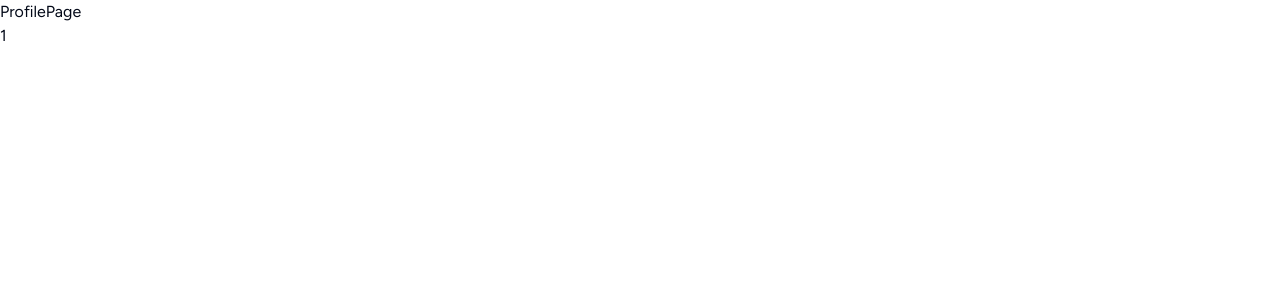
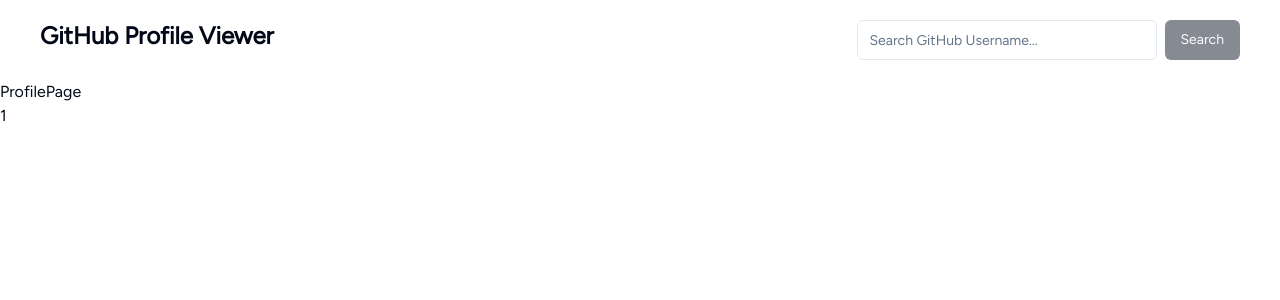
Before and after one commit to ashank2603/aquera-task, a React (Vite) app: page /1 in a window 1280 px wide. Shown: the top 300 px of the page. Built offline with nearby package versions, Linux system fonts and the light colour scheme; no server answers; the HTML template or start-up script is replaced by a standard one.

Commit message:
Add header component with search functionality

```diff
--- a/src/App.tsx
+++ b/src/App.tsx
@@ -1,10 +1,12 @@
 import { BrowserRouter, Route, Routes } from "react-router-dom"
 import ProfilePage from "./pages/ProfilePage"
 import HomePage from "./pages/HomePage"
+import Header from "./components/Header"
 
 function App() {
   return (
     <BrowserRouter>
+      <Header />
       <Routes>
         <Route path="/" element={<HomePage />} />
         <Route path="/:profileId" element={<ProfilePage />} />
--- /dev/null
+++ b/src/components/Header.tsx
@@ -0,0 +1,89 @@
+import { useNavigate } from "react-router-dom"
+import { Button } from "./ui/button"
+import { Input } from "./ui/input"
+import { useState } from "react"
+import { Loader2, XCircle } from "lucide-react"
+import axios, { AxiosError } from "axios"
+import { useToast } from "./ui/use-toast"
+
+const Header = () => {
+  const profileId = window.location.pathname.slice(1,)
+  const [username, setUsername] = useState<string>("")
+  const [isLoading, setIsLoading] = useState<boolean>(false)
+
+
+  const navigate = useNavigate()
+  const { toast } = useToast()
+
+  const api_key: string = import.meta.env.VITE_GITHUB_API_KEY
+
+  const searchUsername = async () => {
+    try {
+        setIsLoading(true)
+        await axios.get(`https://api.github.com/users/${username}`, {
+            headers: {
+                Authorization: `Bearer ${api_key}`
+            }
+        })
+        navigate(`/${username}`)
+    } catch(error) {
+        if (error instanceof AxiosError) {
+            if (error.response?.status === 404) {
+                toast({
+                    description: "User Not Found!",
+                    variant: "destructive"
+                })
+            }
+        } else {
+            toast({
+                description: "Something Went Wrong! Please try again later",
+                variant: "destructive"
+            })
+        }
+    } finally {
+        setIsLoading(false)
+    }
+  }
+
+  return (
+    <div className="flex justify-between px-5 md:px-10 py-5">
+        {profileId && (
+            <div className="hidden md:block ">
+                <h1 className="text-2xl font-semibold">GitHub Profile Viewer</h1>
+                {/* <h1 className="md:hidden text-2xl font-semibold">GPV</h1> */}
+            </div>
+        )}
+        {profileId && (
+            <div className="flex gap-2">
+                <div className="relative">
+                    <Input
+                        placeholder="Search GitHub Username..."
+                        className="w-[250px] md:w-[300px]"
+                        value={username}
+                        onChange={(e) => setUsername(e.target.value)}
+                    />
+                    {username !== "" && (
+                        <XCircle
+                            className="absolute right-2 top-2.5 cursor-pointer fill-slate-400 text-white"
+                            size={20}
+                            onClick={() => setUsername("")}
+                        />
+                    )}
+                </div>
+                {isLoading ? (
+                    <Loader2 className="mt-2 animate-spin" />
+                ) : (
+                    <Button
+                        onClick={searchUsername}
+                        disabled={username === ""}
+                    >
+                        Search
+                    </Button>
+                )}
+            </div>
+        )}
+    </div>
+  )
+}
+
+export default Header
--- a/src/pages/HomePage.tsx
+++ b/src/pages/HomePage.tsx
@@ -47,7 +47,7 @@
     <div className="min-h-screen flex flex-col py-56 items-center">
         <div className="space-y-6 bg-zinc-200 p-10 rounded-3xl">
             <div className="space-y-2">
-                <h1 className="text-4xl font-semibold">GitHub Profile Viewer</h1>
+                <h1 className="text-2xl md:text-4xl font-semibold">GitHub Profile Viewer</h1>
                 <p className="text-sm text-center text-zinc-500">Enter github username to view their profile</p>
             </div>
             <div className="flex gap-2">
```
